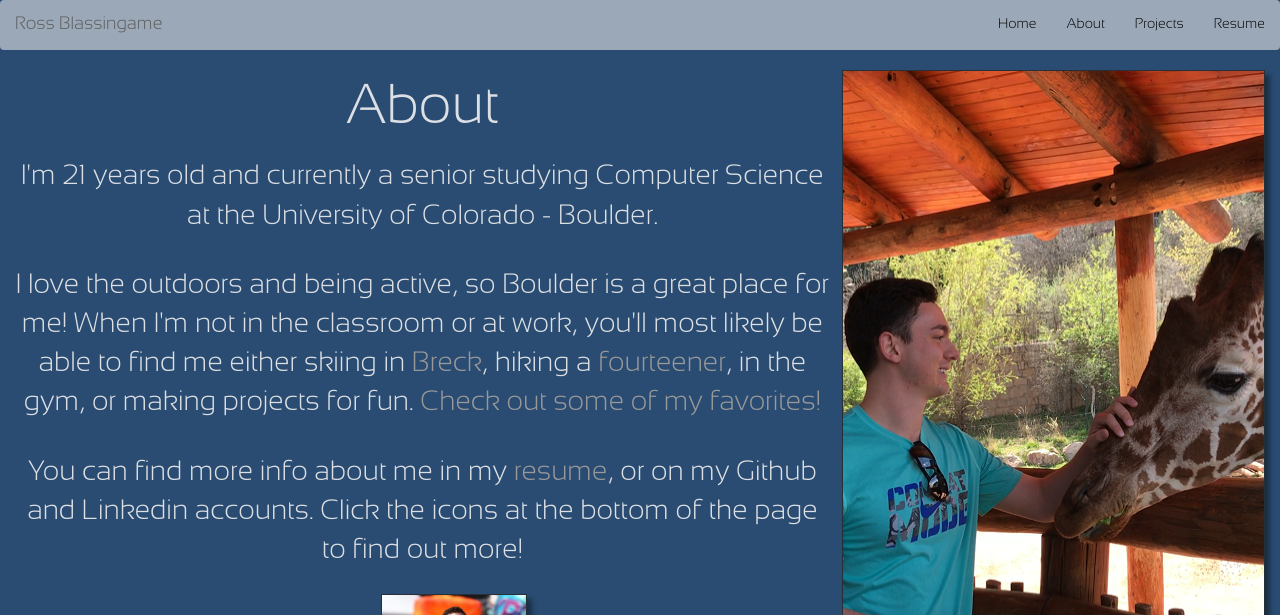
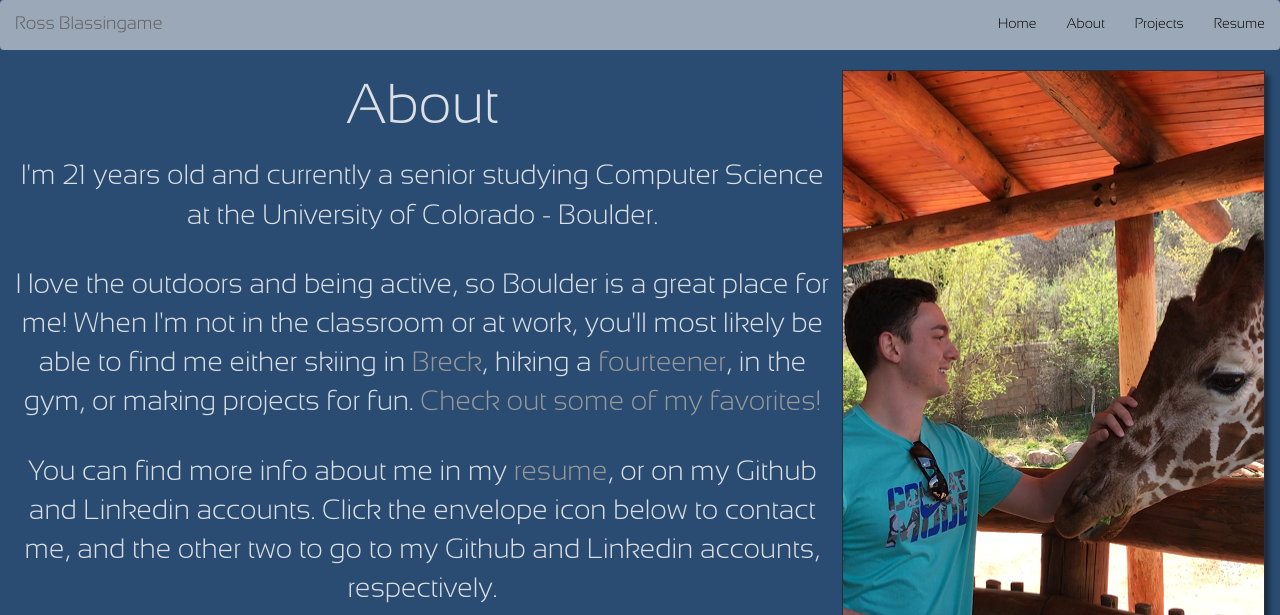
Before and after one commit to RossBlassingame/RossBlassingame.github.io, a Jekyll site: the page built from about/index.html, in a window 1280 px wide, cut to the strip 0-615 px from the top of the page. Built offline with Jekyll 4.4.1, drawn with Linux system fonts in a browser that asks for light colours; nearby versions of some CDN libraries.

Commit message:
Update index.html

```diff
--- a/about/index.html
+++ b/about/index.html
@@ -22,7 +22,7 @@ title: Ross Blassingame | About
     <br>
     <p>I love the outdoors and being active, so Boulder is a great place for me! When I'm not in the classroom or at work, you'll most likely be able to find me either skiing in <a href="http://www.breckenridge.com/">Breck</a>, hiking a <a href="https://www.14ers.com/">fourteener</a>, in the gym, or making projects for fun. <a href="https://rossblassingame.github.io/projects/">Check out some of my favorites!</a></p>
     <br>
-    <p>You can find more info about me in my <a href="https://rossblassingame.github.io/resume/">resume</a>, or on my Github and Linkedin accounts. Click the icons at the bottom of the page to find out more!</p>
+    <p>You can find more info about me in my <a href="https://rossblassingame.github.io/resume/">resume</a>, or on my Github and Linkedin accounts. Click the envelope icon below to contact me, and the other two to go to my Github and Linkedin accounts, respectively.</p>
 
     <!-- Trigger the Modal -->
     <img id="skiPic" src="https://github.com/RossBlassingame/RossBlassingame.github.io/blob/master/Resources/skiing.JPG?raw=true" alt="Having a great time skiing at Breckenridge." width="250" height="187.5">
```
